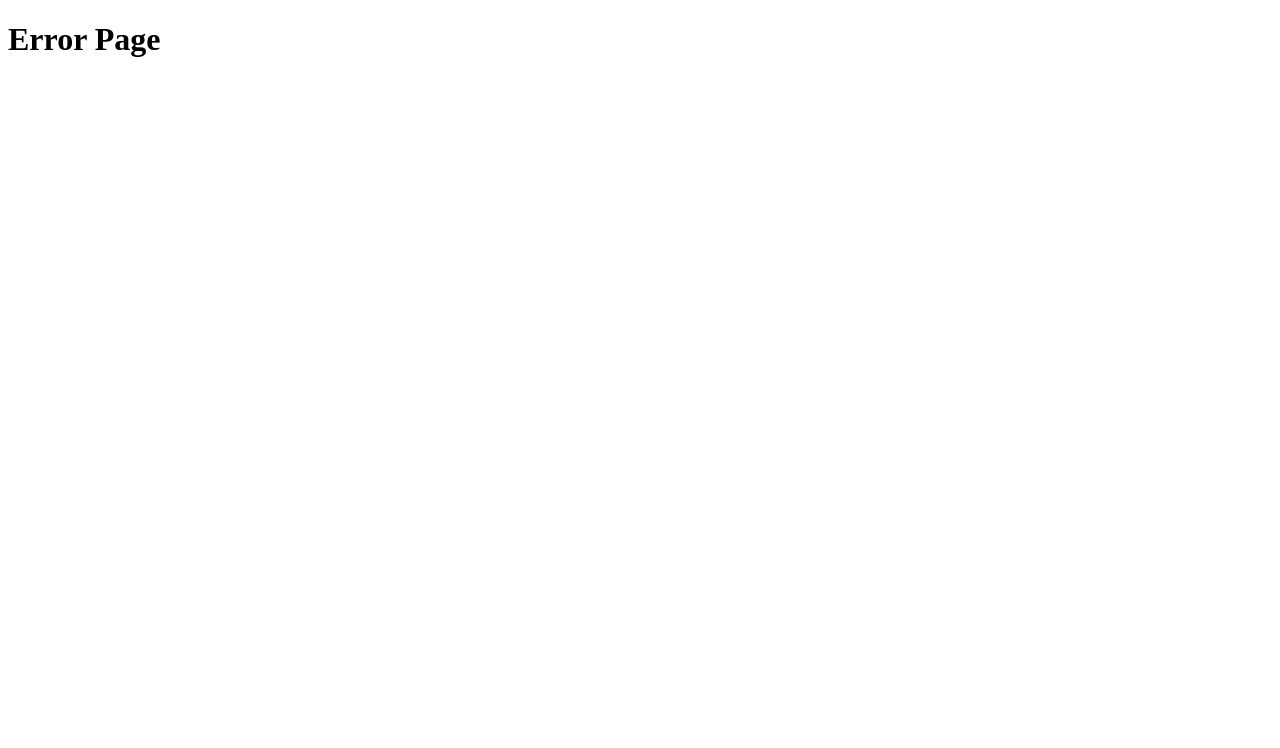
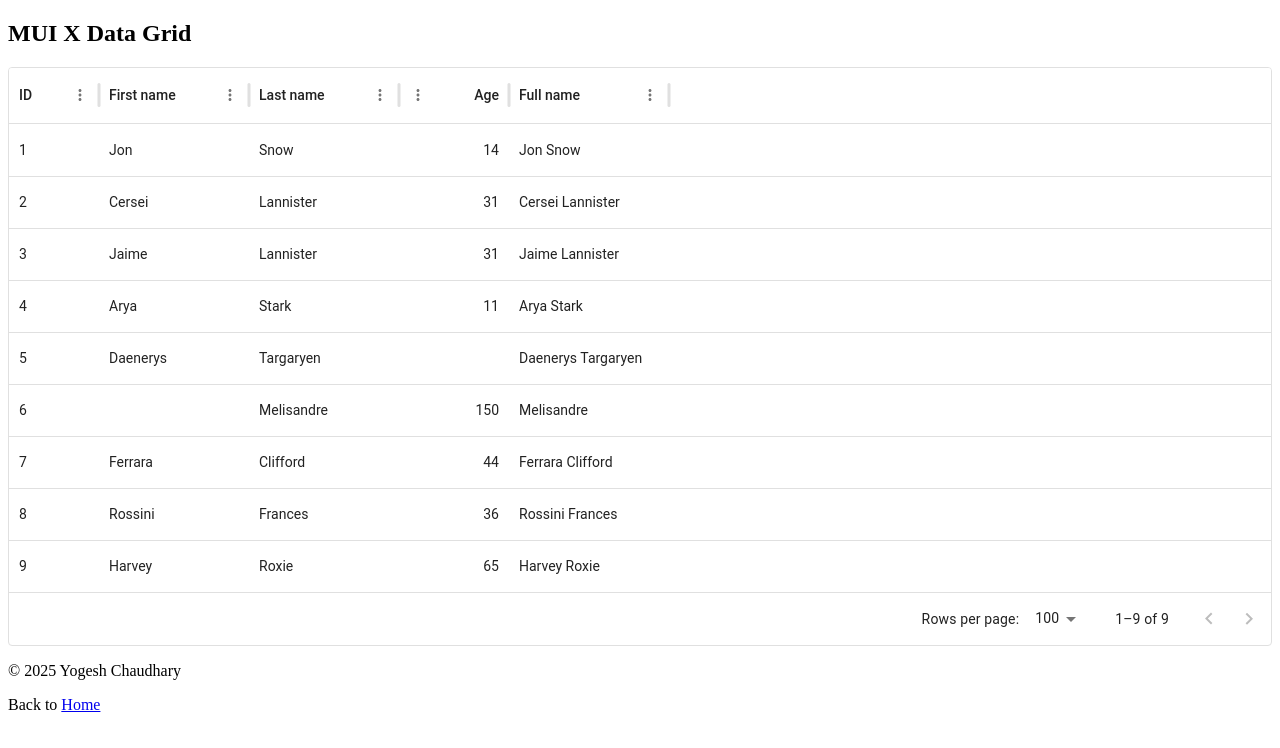
Before and after one commit to yogeshCelestial/react-19, a React (Vite) app: page /suspenseLazy in a window 1280 px wide. Before the commit this address had no page. Shown: the top 748 px of the page. Built offline with nearby package versions, Linux system fonts and the light colour scheme.

Commit message:
suspense and lazy

```diff
--- a/package.json
+++ b/package.json
@@ -17,6 +17,7 @@
     "@emotion/react": "^11.14.0",
     "@emotion/styled": "^11.14.0",
     "@mui/material": "^7.1.1",
+    "@mui/x-data-grid": "^8.5.2",
     "react": "^19.1.0",
     "react-dom": "^19.1.0",
     "react-router-dom": "^6.30.1"
--- a/src/App.js
+++ b/src/App.js
@@ -12,6 +12,7 @@
       <Component />
       <Typography variant="h5">See Example of - </Typography>
       <ul>
+        <h3>Hooks - </h3>
         <li>
           <Link to="/useReducer">useReducer</Link>
         </li>
@@ -21,6 +22,10 @@
         <li>
           <Link to="/useCallback">useCallback & React.memo</Link>
         </li>
+        <h3>React APIs</h3>
+        <li>
+          <Link to="/suspenseLazy">Suspense & Lazy</Link>
+        </li>
       </ul>
     </div>
   );
--- a/src/Router.js
+++ b/src/Router.js
@@ -6,6 +6,7 @@
 import Memo from "./components/Memo";
 import WithFooterLayout from "./components/Footer";
 import UseCallbackComp from "./components/UseCallback";
+import SuspenseLazy from "./components/SuspenseLazy";
 
 const router = createBrowserRouter([
   {
@@ -41,6 +42,14 @@
       </WithFooterLayout>
     ),
   },
+  {
+    path: "/suspenseLazy",
+    element: (
+      <WithFooterLayout>
+        <SuspenseLazy />
+      </WithFooterLayout>
+    ),
+  },
 ]);
 
 export default router;
--- /dev/null
+++ b/src/components/DataGrid.js
@@ -0,0 +1,51 @@
+import { DataGrid } from "@mui/x-data-grid";
+
+const DataGridComp = () => {
+  const columns = [
+    { field: "id", headerName: "ID", width: 90 },
+    {
+      field: "firstName",
+      headerName: "First name",
+      width: 150,
+      editable: true,
+    },
+    {
+      field: "lastName",
+      headerName: "Last name",
+      width: 150,
+      editable: true,
+    },
+    {
+      field: "age",
+      headerName: "Age",
+      type: "number",
+      width: 110,
+      editable: true,
+    },
+    {
+      field: "fullName",
+      headerName: "Full name",
+      description: "This column has a value getter and is not sortable.",
+      sortable: false,
+      width: 160,
+      valueGetter: (value, row) =>
+        `${row.firstName || ""} ${row.lastName || ""}`,
+    },
+  ];
+
+  const rows = [
+    { id: 1, lastName: "Snow", firstName: "Jon", age: 14 },
+    { id: 2, lastName: "Lannister", firstName: "Cersei", age: 31 },
+    { id: 3, lastName: "Lannister", firstName: "Jaime", age: 31 },
+    { id: 4, lastName: "Stark", firstName: "Arya", age: 11 },
+    { id: 5, lastName: "Targaryen", firstName: "Daenerys", age: null },
+    { id: 6, lastName: "Melisandre", firstName: null, age: 150 },
+    { id: 7, lastName: "Clifford", firstName: "Ferrara", age: 44 },
+    { id: 8, lastName: "Frances", firstName: "Rossini", age: 36 },
+    { id: 9, lastName: "Roxie", firstName: "Harvey", age: 65 },
+  ];
+
+  return <DataGrid rows={rows} columns={columns} />;
+};
+
+export default DataGridComp;
--- /dev/null
+++ b/src/components/SuspenseLazy.js
@@ -0,0 +1,15 @@
+import React, { Suspense } from "react";
+// React.lazy loads the component slowly
+const DataGridComp = React.lazy(() => import("./DataGrid"))
+
+const SuspenseLazy = () => {
+    return (
+        // suspense waits until component loaded properly / shows the fallback UI
+        <Suspense fallback={<h2>Grid is loading</h2>}>
+            <h2>MUI X Data Grid</h2>
+            <DataGridComp />
+        </Suspense>
+    );
+};
+
+export default SuspenseLazy;
```
Also changed, not shown: 1 other file (tests, documents, lock files or other folders).
